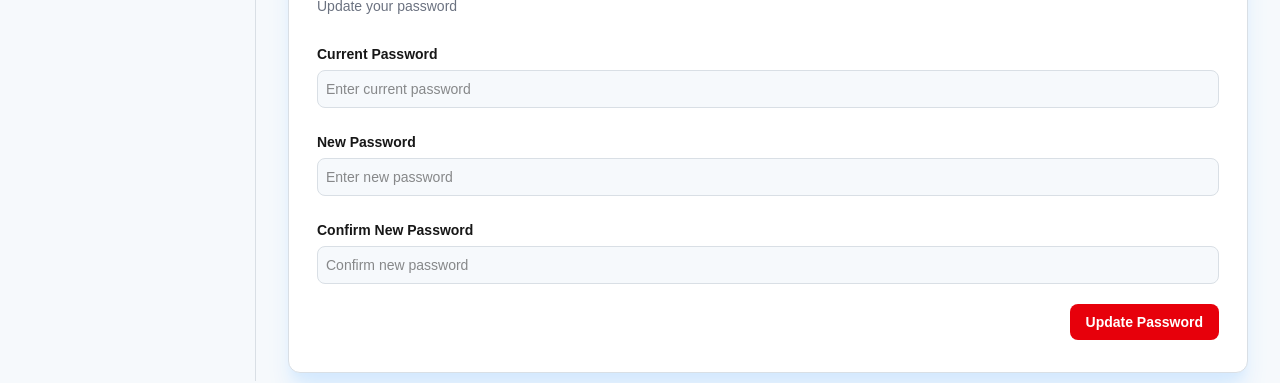
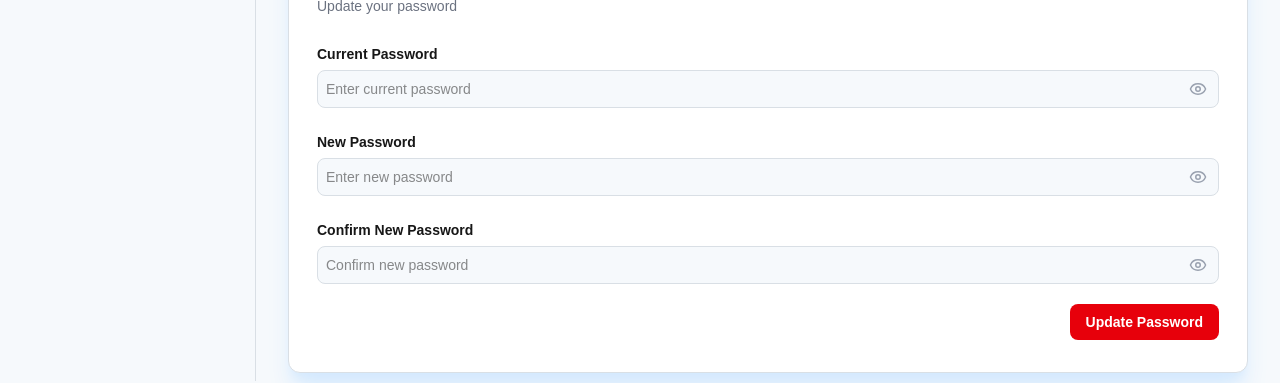
Before and after one commit to jrsantiagoo/route-management-system, a Next.js app in the folder client/: page /profile in a window 1280 px wide. Shown: the part 419-802 px from the top of the page. Built offline with nearby package versions, Linux system fonts and the light colour scheme; no server answers; sample sign-in values are in the browser's storage.

Commit message:
feat: added view password button in profile page
Added a 'view password' button in profile page so users can now see
their password when updating them.

```diff
--- a/client/components/profile/change-password-card.tsx
+++ b/client/components/profile/change-password-card.tsx
@@ -1,17 +1,22 @@
 "use client";
 
 import { useState } from "react";
-import { Lock } from "lucide-react";
+import { Lock, Eye, EyeOff } from "lucide-react";
 import { changePassword } from "../../lib/api/auth";
 
 export default function ChangePasswordCard() {
     const [currentPassword, setCurrentPassword] = useState("");
     const [newPassword, setNewPassword] = useState("");
     const [confirmPassword, setConfirmPassword] = useState("");
+    const [showPassword, setShowPassword] = useState(false);
     const handleSubmit = async (e: React.FormEvent) => {
         e.preventDefault();
         try {
-            const result = await changePassword(currentPassword, newPassword, confirmPassword);
+            const result = await changePassword(
+                currentPassword,
+                newPassword,
+                confirmPassword,
+            );
             if (result.error) {
                 alert(result.error); // or show error in UI
             } else {
@@ -49,15 +54,37 @@ export default function ChangePasswordCard() {
                     >
                         Current Password
                     </label>
+                    <div className="relative">
                         <input
                             id="current-password"
-                        type="password"
+                            type={showPassword ? "text" : "password"}
                             placeholder="Enter current password"
                             value={currentPassword}
                             onChange={(e) => setCurrentPassword(e.target.value)}
                             className="bg-background border border-border rounded-lg p-2 text-sm text-foreground w-full
                             focus:outline-none focus:ring-2 focus:ring-primary-foreground"
                         />
+                        <button
+                            type="button"
+                            onClick={() => setShowPassword(!showPassword)}
+                            aria-label={
+                                showPassword ? "Hide password" : "Show password"
+                            }
+                            className="absolute inset-y-0 right-0 flex items-center pr-3 text-gray-400 transition hover:text-gray-600 dark:text-slate-500 dark:hover:text-slate-300"
+                        >
+                            {showPassword ? (
+                                <EyeOff
+                                    size={18}
+                                    className="hover:text-muted-foreground"
+                                ></EyeOff>
+                            ) : (
+                                <Eye
+                                    size={18}
+                                    className="hover:text-muted-foreground"
+                                ></Eye>
+                            )}
+                        </button>
+                    </div>
                 </div>
 
                 {/* New Password Input */}
@@ -68,15 +95,37 @@ export default function ChangePasswordCard() {
                     >
                         New Password
                     </label>
+                    <div className="relative">
                         <input
-                        id="current-password"
-                        type="password"
+                            id="new-password"
+                            type={showPassword ? "text" : "password"}
                             placeholder="Enter new password"
                             value={newPassword}
                             onChange={(e) => setNewPassword(e.target.value)}
                             className="bg-background border border-border rounded-lg p-2 text-sm text-foreground w-full
                             focus:outline-none focus:ring-2 focus:ring-primary-foreground"
                         />
+                        <button
+                            type="button"
+                            onClick={() => setShowPassword(!showPassword)}
+                            aria-label={
+                                showPassword ? "Hide password" : "Show password"
+                            }
+                            className="absolute inset-y-0 right-0 flex items-center pr-3 text-gray-400 transition hover:text-gray-600 dark:text-slate-500 dark:hover:text-slate-300"
+                        >
+                            {showPassword ? (
+                                <EyeOff
+                                    size={18}
+                                    className="hover:text-muted-foreground"
+                                ></EyeOff>
+                            ) : (
+                                <Eye
+                                    size={18}
+                                    className="hover:text-muted-foreground"
+                                ></Eye>
+                            )}
+                        </button>
+                    </div>
                 </div>
 
                 {/* Confirm New Password Input */}
@@ -87,15 +136,37 @@ export default function ChangePasswordCard() {
                     >
                         Confirm New Password
                     </label>
+                    <div className="relative">
                         <input
-                        id="current-password"
-                        type="password"
+                            id="confirm-password"
+                            type={showPassword ? "text" : "password"}
                             placeholder="Confirm new password"
                             value={confirmPassword}
                             onChange={(e) => setConfirmPassword(e.target.value)}
                             className="bg-background border border-border rounded-lg p-2 text-sm text-foreground w-full
                             focus:outline-none focus:ring-2 focus:ring-primary-foreground"
                         />
+                        <button
+                            type="button"
+                            onClick={() => setShowPassword(!showPassword)}
+                            aria-label={
+                                showPassword ? "Hide password" : "Show password"
+                            }
+                            className="absolute inset-y-0 right-0 flex items-center pr-3 text-gray-400 transition hover:text-gray-600 dark:text-slate-500 dark:hover:text-slate-300"
+                        >
+                            {showPassword ? (
+                                <EyeOff
+                                    size={18}
+                                    className="hover:text-muted-foreground"
+                                ></EyeOff>
+                            ) : (
+                                <Eye
+                                    size={18}
+                                    className="hover:text-muted-foreground"
+                                ></Eye>
+                            )}
+                        </button>
+                    </div>
                 </div>
 
                 {/* Enables Password Change */}
```
Lines whose indentation alone changed are shown as unchanged.
